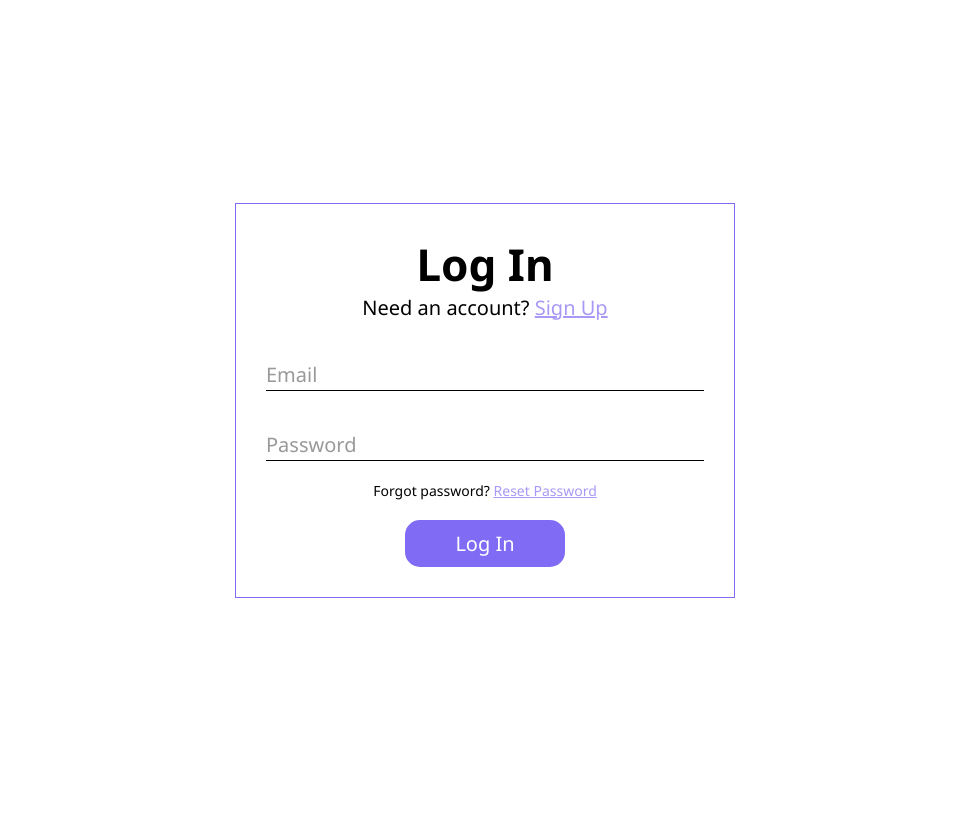
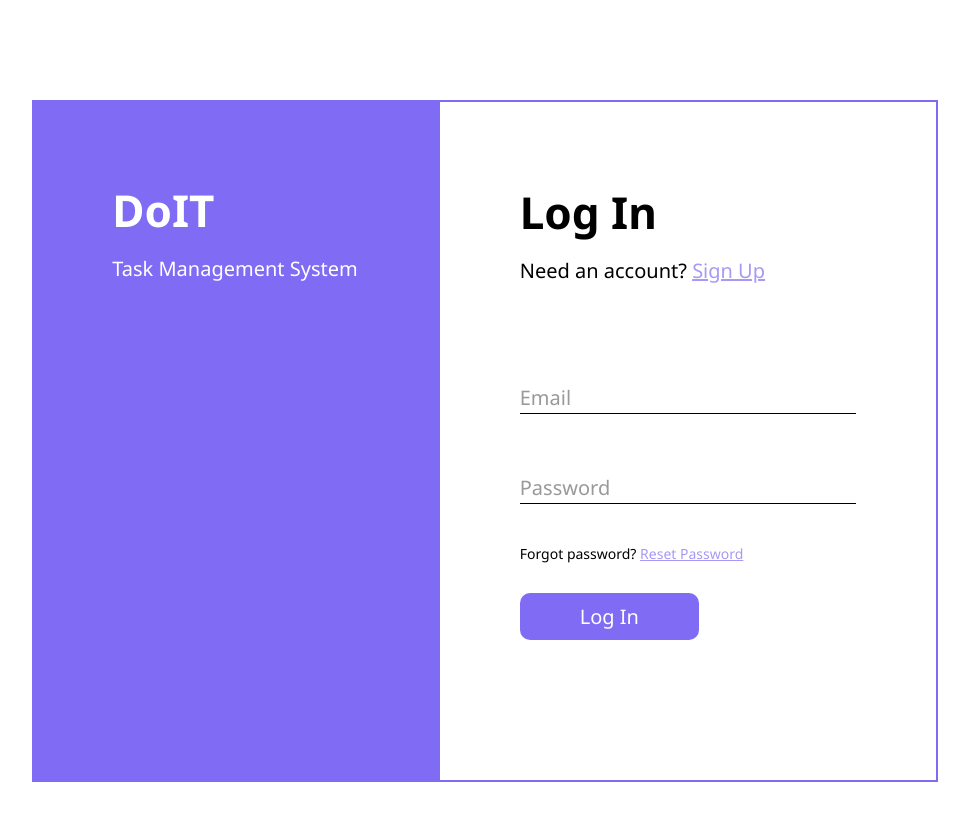
Before and after one commit to blvcku/doit, a React (Create React App) app: page /login in a window 1280 px wide. Shown: the top 820 px of the page, without its empty margins (155-1124 px from the left). Built offline with nearby package versions, Linux system fonts and the light colour scheme; no server answers.

Commit message:
Changed styles on auth pages

```diff
--- a/src/components/auth/Auth.styles.js
+++ b/src/components/auth/Auth.styles.js
@@ -2,40 +2,83 @@ import styled from "styled-components";
 
 export const Container = styled.div`
     width: 100vw;
-    height: 100vh;
     display:flex;
     justify-content:center;
     align-items:center;
 `;
 
+export const Wrapper = styled.div`
+    display:block;
+    margin:30px 10px;
+    width:100%;
+
+    @media (min-width:920px){
+        display:flex;
+        margin:100px 300px;
+    }
+`;
+
+export const ASide = styled.aside`
+    width:100%;
+    padding:1.5rem;
+    background-color: var(--colorBlue);
+    color: var(--colorWhite);
+    h3{
+        font-size: var(--fontMed);
+        margin-top:15px;
+    }
+
+    @media (min-width:920px){
+        width:max-content;
+        padding:4rem;
+    }
+`;
+
 export const Form = styled.form`
     display:flex;
     flex-direction:column;
-    padding:30px;
-    border: 1px solid var(--colorBlue);
-    max-width:500px;
-    width:100%;
-    margin: 0 10px;
+    padding:1.5rem;
+    border: 2px solid var(--colorBlue);
+    flex-grow:2;
+
+    @media (min-width:920px){
+        min-width:500px;
+        padding:4rem;
+    }
 `;
 
 export const HeadingWrapper = styled.div`
     margin:0 0 20px;
-    text-align:center;
+    h1{
+        margin-bottom: 15px;
+    }
+    h3{
+        margin-bottom: 50px;
+    }
 `;
 
 export const SubmitButton = styled.input`
     background-color: var(--colorBlue);
     border:none;
-    padding:10px 50px;
+    padding:10px 60px;
     color: var(--colorWhite);
-    margin-top:20px;
-    border-radius:15px;
+    margin-top:30px;
+    margin-bottom:60px;
+    border-radius:10px;
     cursor: pointer;
     width:max-content;
     align-self:center;
+
+    &:disabled{
+        background-color: var(--colorLightBlue);
+    }
+
+    @media (min-width:920px){
+        align-self:start;
+    }
 `;
 
 export const SecondLink = styled.h3`
-    align-self:center;
     font-size: var(--fontSmall);
+    margin-top:10px;
 `;
--- a/src/components/auth/InputField.styles.js
+++ b/src/components/auth/InputField.styles.js
@@ -1,13 +1,14 @@
 import styled from "styled-components";
 
 export const InputWrapper = styled.div`
-    margin: 1rem 0;
+    margin: 1.5rem 0;
     position: relative;
 `;
 
 export const Input = styled.input`
     border:none;
     border-bottom: 1px solid black;
+    max-width:450px;
     width:100%;
 
     &::placeholder{
--- /dev/null
+++ b/src/components/auth/Sidebar.js
@@ -0,0 +1,12 @@
+import React from 'react';
+
+import { ASide } from './Auth.styles';
+
+const Sidebar = (props) => (
+    <ASide>
+        <h1>DoIT</h1>
+        <h3>Task Management System</h3>
+    </ASide>
+)
+
+export default Sidebar;
--- a/src/pages/Login.js
+++ b/src/pages/Login.js
@@ -4,8 +4,9 @@ import { useHistory, Link } from 'react-router-dom';
 import useAuth from '../hooks/useAuth';
 import useError from '../hooks/useError';
 
-import { Container, Form, HeadingWrapper, SubmitButton, SecondLink } from '../components/auth/Auth.styles';
+import { Container, Wrapper, Form, HeadingWrapper, SubmitButton, SecondLink } from '../components/auth/Auth.styles';
 import InputField from '../components/auth/InputField';
+import Sidebar from '../components/auth/Sidebar';
 
 const Login = () => {
 
@@ -18,6 +19,9 @@ const Login = () => {
 
     const handleSubmit = async e => {
         e.preventDefault();
+        if(passwordRef.current.value.length === 0){
+            return dispatchError({type: 'auth/invalid-password'});
+        }
         try{
             setLoading(true);
             await login(emailRef.current.value, passwordRef.current.value);
@@ -31,6 +35,8 @@ const Login = () => {
 
     return(
         <Container>
+            <Wrapper>
+                <Sidebar />
                 <Form onSubmit={handleSubmit} noValidate>
                     <HeadingWrapper>
                         <h1>Log In</h1>
@@ -39,8 +45,9 @@ const Login = () => {
                     <InputField placeholder='Email' type='email' name='email' id='email' ref={emailRef} />
                     <InputField placeholder='Password' type='password' name='password' id='password' ref={passwordRef} />
                     <SecondLink>Forgot password? <Link to='/resetpassword'>Reset Password</Link></SecondLink>
-                <SubmitButton type='submit' value='Log In' />
+                    <SubmitButton disabled={loading} type='submit' value='Log In' />
                 </Form>
+            </Wrapper>
         </Container>
     )
 }
--- a/src/pages/ResetPassword.js
+++ b/src/pages/ResetPassword.js
@@ -4,8 +4,9 @@ import { Link } from 'react-router-dom';
 import useAuth from '../hooks/useAuth';
 import useError from '../hooks/useError';
 
-import { Container, Form, HeadingWrapper, SubmitButton, SecondLink } from '../components/auth/Auth.styles';
+import { Container, Wrapper, Form, HeadingWrapper, SubmitButton, SecondLink } from '../components/auth/Auth.styles';
 import InputField from '../components/auth/InputField';
+import Sidebar from '../components/auth/Sidebar';
 
 const ResetPassword = (props) => {
 
@@ -34,15 +35,18 @@ const ResetPassword = (props) => {
 
     return(
         <Container>
+            <Wrapper>
+                <Sidebar />
                 <Form onSubmit={handleSubmit} noValidate>
                     <HeadingWrapper>
                         <h1>Reset Password</h1>
                         <h3>Need an account? <Link to='/signup'>Sign Up</Link></h3>
                     </HeadingWrapper>
                     <InputField placeholder='Email' type='email' name='email' id='email' ref={emailRef} />
-                <SecondLink><Link to='/login'>Log In</Link></SecondLink>
-                <SubmitButton type='submit' value='Reset password' />
+                    <SecondLink>Back to <Link to='/login'>Log In</Link></SecondLink>
+                    <SubmitButton disabled={loading} type='submit' value='Reset password' />
                 </Form>
+            </Wrapper>
         </Container>
     )
 }
--- a/src/pages/SignUp.js
+++ b/src/pages/SignUp.js
@@ -4,8 +4,9 @@ import { useHistory, Link } from 'react-router-dom';
 import useAuth from '../hooks/useAuth';
 import useError from '../hooks/useError';
 
-import { Container, Form, HeadingWrapper, SubmitButton } from '../components/auth/Auth.styles';
+import { Container, Wrapper, Form, HeadingWrapper, SubmitButton } from '../components/auth/Auth.styles';
 import InputField from '../components/auth/InputField';
+import Sidebar from '../components/auth/Sidebar';
 
 const SignUp = (props) => {
 
@@ -19,6 +20,7 @@ const SignUp = (props) => {
 
     const handleSubmit = async e => {
         e.preventDefault();
+        console.log('click')
         if(!emailRef.current.value.trim()){
             return dispatchError({type: 'auth/invalid-email'});
         }
@@ -41,16 +43,19 @@ const SignUp = (props) => {
 
     return(
         <Container>
+            <Wrapper>
+                <Sidebar />
                 <Form onSubmit={handleSubmit} noValidate>
                     <HeadingWrapper>
-                    <h1>Sign Up</h1>
+                        <h1>Register</h1>
                         <h3>Already a member? <Link to='/login'>Log in</Link></h3>
                     </HeadingWrapper>
                     <InputField placeholder='Email' type='email' name='email' id='email' ref={emailRef} />
                     <InputField placeholder='Password' type='password' name='password' id='password' ref={passwordRef} />
                     <InputField placeholder='Confirm Password' type='password' name='confirmPassword' id='confirmPassword' ref={confirmPasswordRef} />
-                <SubmitButton type='submit' value='Sign Up' />
+                    <SubmitButton disabled={loading} type='submit' value='Sign Up' />
                 </Form>
+            </Wrapper>
         </Container>
     )
 }
```
Lines whose indentation alone changed are shown as unchanged.
